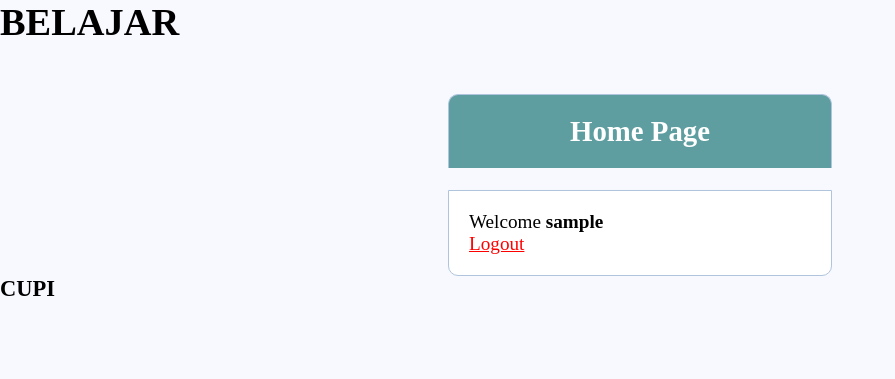
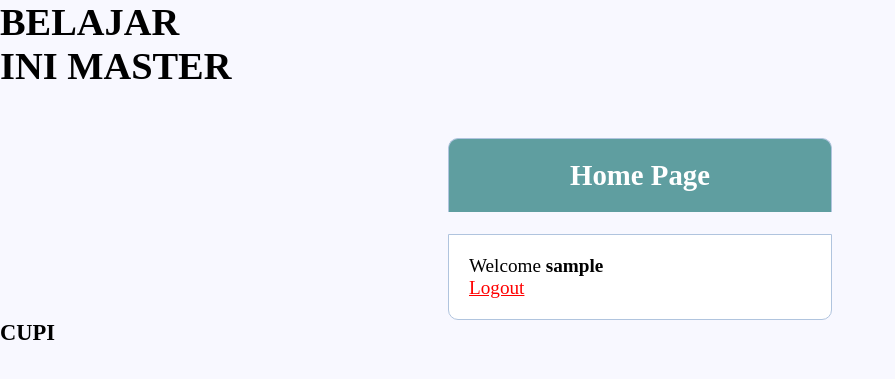
Before and after one commit to MuhammadAbran/login-system-1, a PHP site: page / in a window 1280 px wide. Shown: the top 379 px of the page, without its empty margins (0-895 px from the left). Run offline with PHP 8.4, Linux system fonts and the light colour scheme; the visitor is signed in with stand-in values (Sample User, id 1).

Commit message:
tambah master

```diff
--- a/index.php
+++ b/index.php
@@ -19,7 +19,7 @@
 <h1>BELAJAR</h1>
 
 
-
+<h1>INI MASTER</h1>
 
   <div class="con">
     <div class="header">
```
